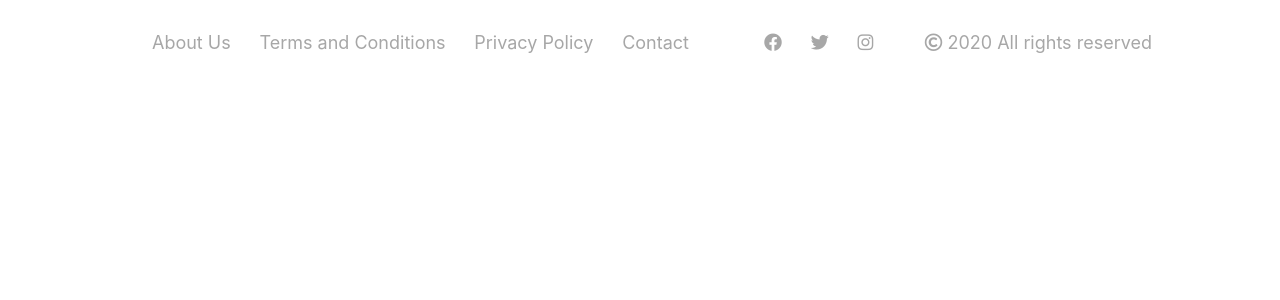
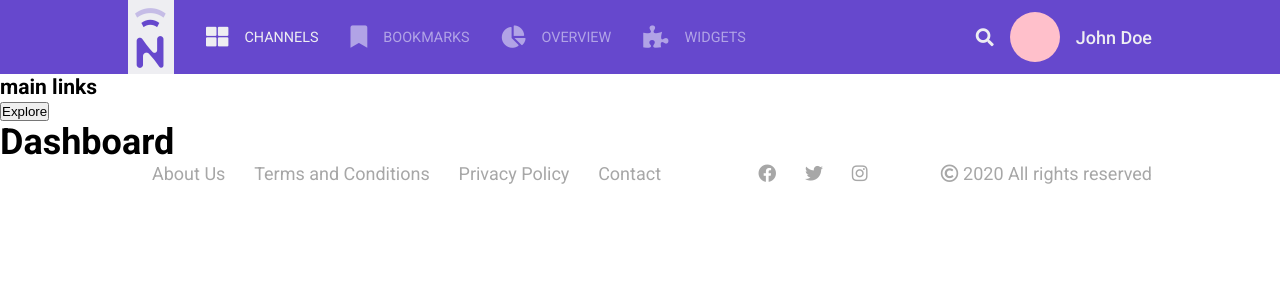
Before and after one commit to samuelemaurizi/ultra-tendency, a React (Create React App) app: page /dashboard in a window 1280 px wide. Shown: the top 300 px of the page. Built offline with nearby package versions, Linux system fonts and the light colour scheme.

Commit message:
add top navbar

```diff
--- a/src/App.css
+++ b/src/App.css
@@ -7,6 +7,6 @@
 
 @media (min-width: 520px) {
   .container {
-    padding: 2rem 4rem;
+    padding: 0 4rem;
   }
 }
--- a/src/components/auth/Login.js
+++ b/src/components/auth/Signup.js
@@ -1,6 +1,6 @@
 import React, { Fragment, useState } from 'react';
 import { Link, Redirect } from 'react-router-dom';
-import './Login.css';
+import './Signup.css';
 
 import SocialLogin from './SocialLogin';
 
@@ -18,7 +18,7 @@ const Login = () => {
 
   const onSubmit = (e) => {
     e.preventDefault();
-    console.log(email, password);
+    // console.log(email, password);
   };
 
   return (
--- /dev/null
+++ b/src/components/dashboard/Dashboard.js
@@ -0,0 +1,14 @@
+import React from 'react';
+
+import Navbar from '../layout/Navbar';
+
+const Dashboard = () => {
+  return (
+    <div>
+      <Navbar />
+      <h1>Dashboard</h1>
+    </div>
+  );
+};
+
+export default Dashboard;
--- a/src/components/layout/Landing.css
+++ b/src/components/layout/Landing.css
@@ -19,9 +19,9 @@
 
 .landing__content-header h1 {
   margin: 1.5rem 0 1rem;
-  font-size: 3rem;
-  font-weight: bold;
-  letter-spacing: 1px;
+  font-size: 4.3rem;
+  font-weight: 500;
+  color: var(--clr-gray-3);
 }
 
 .landing__content-header p {
--- a/src/components/layout/Landing.js
+++ b/src/components/layout/Landing.js
@@ -2,7 +2,7 @@ import React from 'react';
 import './Landing.css';
 
 import Logo from './Logo';
-import Login from '../auth/Login';
+import Login from '../auth/Signup';
 
 const Landing = () => {
   return (
--- /dev/null
+++ b/src/components/layout/Navbar.css
@@ -0,0 +1,50 @@
+.nav-user-wrap {
+  background-color: var(--clr-primary);
+}
+
+.nav-user {
+  display: flex;
+  align-items: center;
+  justify-content: space-between;
+}
+
+.nav-user__links {
+  display: flex;
+  align-items: center;
+}
+
+.nav-user__links a {
+  margin-right: 2rem;
+  text-decoration: none;
+  text-transform: uppercase;
+  font-size: 0.9rem;
+  color: var(--clr-primary-light);
+  display: flex;
+  align-items: center;
+}
+
+.nav-user__links a.active {
+  color: var(--clr-bg-light);
+}
+
+.nav-user__links a i {
+  padding-right: 1rem;
+  font-size: 1.4rem;
+}
+
+.nav-user__right {
+  display: flex;
+  align-items: center;
+}
+
+.nav-user__right input {
+  margin-right: 0.5rem;
+  padding: 0.3rem;
+  border: none;
+  background: none;
+}
+
+.nav-user__right i {
+  margin-right: 1rem;
+  color: var(--clr-bg-light);
+}
--- a/src/components/layout/Navbar.js
+++ b/src/components/layout/Navbar.js
@@ -0,0 +1,55 @@
+import React, { Fragment } from 'react';
+import { Link } from 'react-router-dom';
+import './Navbar.css';
+
+import Logo from './Logo';
+import UserProfile from './UserProfile';
+
+const Navbar = () => {
+  return (
+    <div className='nav'>
+      <div className='nav-user-wrap'>
+        <div className='container'>
+          <div className='nav-user'>
+            <div className='nav-user__links'>
+              <div>
+                <Logo />
+              </div>
+              <Link to='/channels' className='active'>
+                <i className='fas fa-th-large'></i>
+                channels
+              </Link>
+              <Link to='/channels'>
+                <i className='fas fa-bookmark'></i>
+                bookmarks
+              </Link>
+              <Link to='/channels'>
+                <i className='fas fa-chart-pie'></i>
+                overview
+              </Link>
+              <Link to='/channels'>
+                <i className='fas fa-puzzle-piece'></i>
+                widgets
+              </Link>
+            </div>
+            <div className='nav-user__right'>
+              <input type='text' />
+              <i className='fas fa-search'></i>
+              <UserProfile username='John Doe' />
+            </div>
+          </div>
+        </div>
+      </div>
+      <div>
+        <div className='nav__links'>
+          <h3>main links</h3>
+        </div>
+        <div className='nav__explore'>
+          <button>Explore</button>
+        </div>
+      </div>
+    </div>
+  );
+};
+
+export default Navbar;
--- /dev/null
+++ b/src/components/layout/UserProfile.css
@@ -0,0 +1,14 @@
+.profile-container {
+  display: flex;
+  align-items: center;
+  color: var(--clr-bg-light);
+  font-weight: 500;
+}
+
+.user-img {
+  width: 50px;
+  height: 50px;
+  border-radius: 50%;
+  margin-right: 1rem;
+  background-color: pink;
+}
--- /dev/null
+++ b/src/components/layout/UserProfile.js
@@ -0,0 +1,13 @@
+import React from 'react';
+import './UserProfile.css';
+
+const UserProfile = ({ username }) => {
+  return (
+    <div className='profile-container'>
+      <div className='user-img'></div>
+      <p>{username}</p>
+    </div>
+  );
+};
+
+export default UserProfile;
--- a/src/components/routing/Routing.js
+++ b/src/components/routing/Routing.js
@@ -3,12 +3,14 @@ import { Route, Switch } from 'react-router-dom';
 
 import Landing from '../layout/Landing';
 import NotFound from '../layout/NotFound';
+import Dashboard from '../dashboard/Dashboard';
 
 const Routing = () => {
   return (
     <Switch>
       <Route exact path='/' render={Landing} />
       <Route exact path='/login' render={NotFound} />
+      <Route exact path='/dashboard' render={Dashboard} />
       <Route exact path='/about' render={NotFound} />
       <Route exact path='/terms' render={NotFound} />
       <Route exact path='/privacy' render={NotFound} />
--- a/src/index.css
+++ b/src/index.css
@@ -1,4 +1,4 @@
-@import url('https://fonts.googleapis.com/css2?family=Roboto:wght@300;400;700;900&display=swap');
+@import url('https://fonts.googleapis.com/css2?family=Roboto:wght@300;400;500;700;900&display=swap');
 
 *,
 *::before,
@@ -15,6 +15,7 @@
   --clr-accent: #e40a51;
   --clr-gray-7: #a7a7a7;
   --clr-gray-5: #575757;
+  --clr-gray-3: #333;
   --p1-5: 1.5rem;
   --mtb-08: 0.8rem 0;
   --br-5: 5px;
@@ -22,7 +23,7 @@
 
 body {
   color: --clr-gray-5;
-  font-family: -apple-system, BlinkMacSystemFont, 'Roboto', sans-serif;
+  font-family: 'Roboto', sans-serif;
   font-size: 18px;
   -webkit-font-smoothing: antialiased;
   -moz-osx-font-smoothing: grayscale;
```
Also changed, not shown: src/components/auth/Signup.css (renamed from src/components/auth/Login.css).
